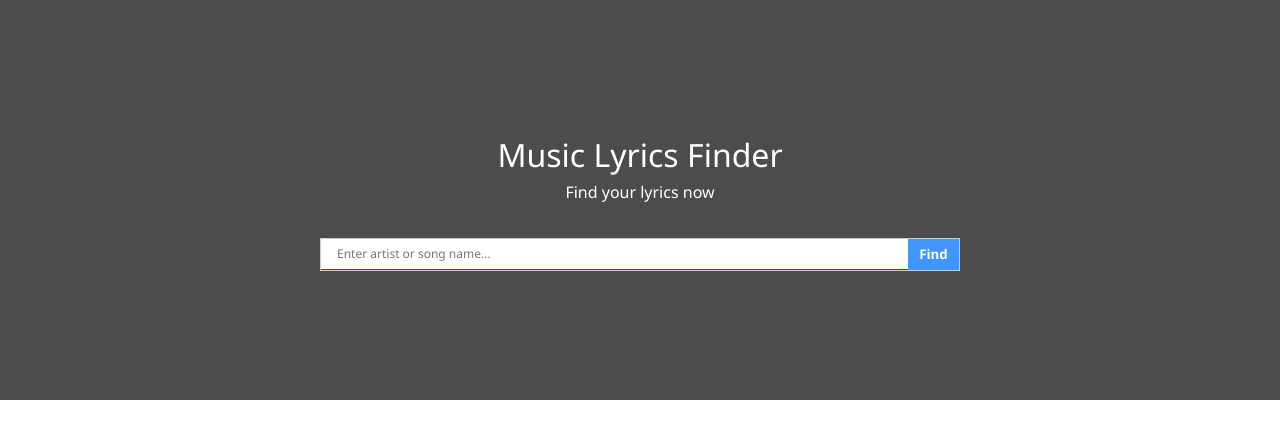
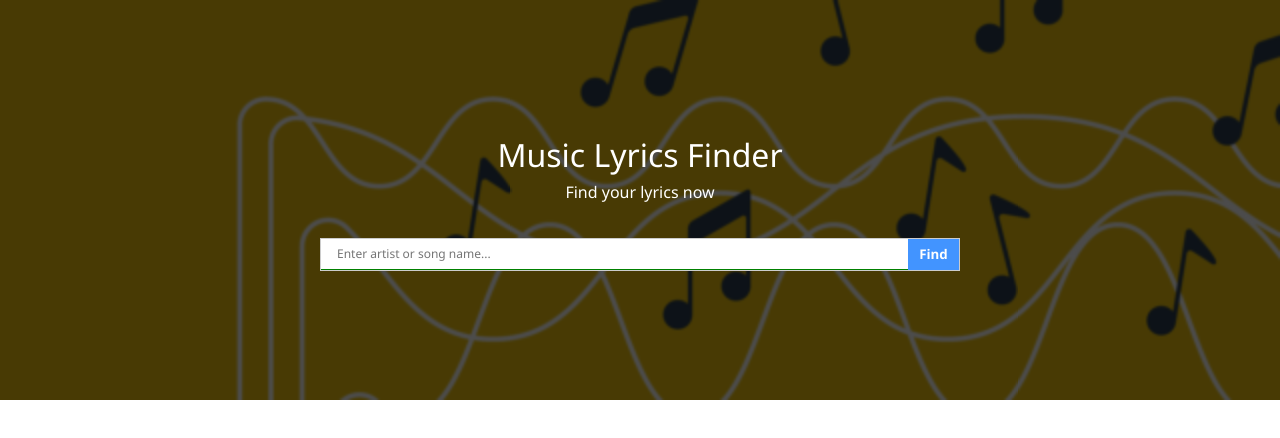
Before and after one commit to desirekaleba/music-lyrics-finder, a plain HTML site: page index.html in a window 1280 px wide. Drawn offline with Linux system fonts and the light colour scheme; the site is published under a folder, as on GitHub Pages, so addresses that start at the root find nothing.

Commit message:
fix: Fix background image url path

```diff
--- a/style/main.css
+++ b/style/main.css
@@ -12,7 +12,7 @@ body {
 
 #top-overlay {
     position: absolute;
-    background-image: url('/bg.png');
+    background-image: url('../bg.png');
     background-position: center center;
     background-attachment: fixed;
     background-size: cover;
```
